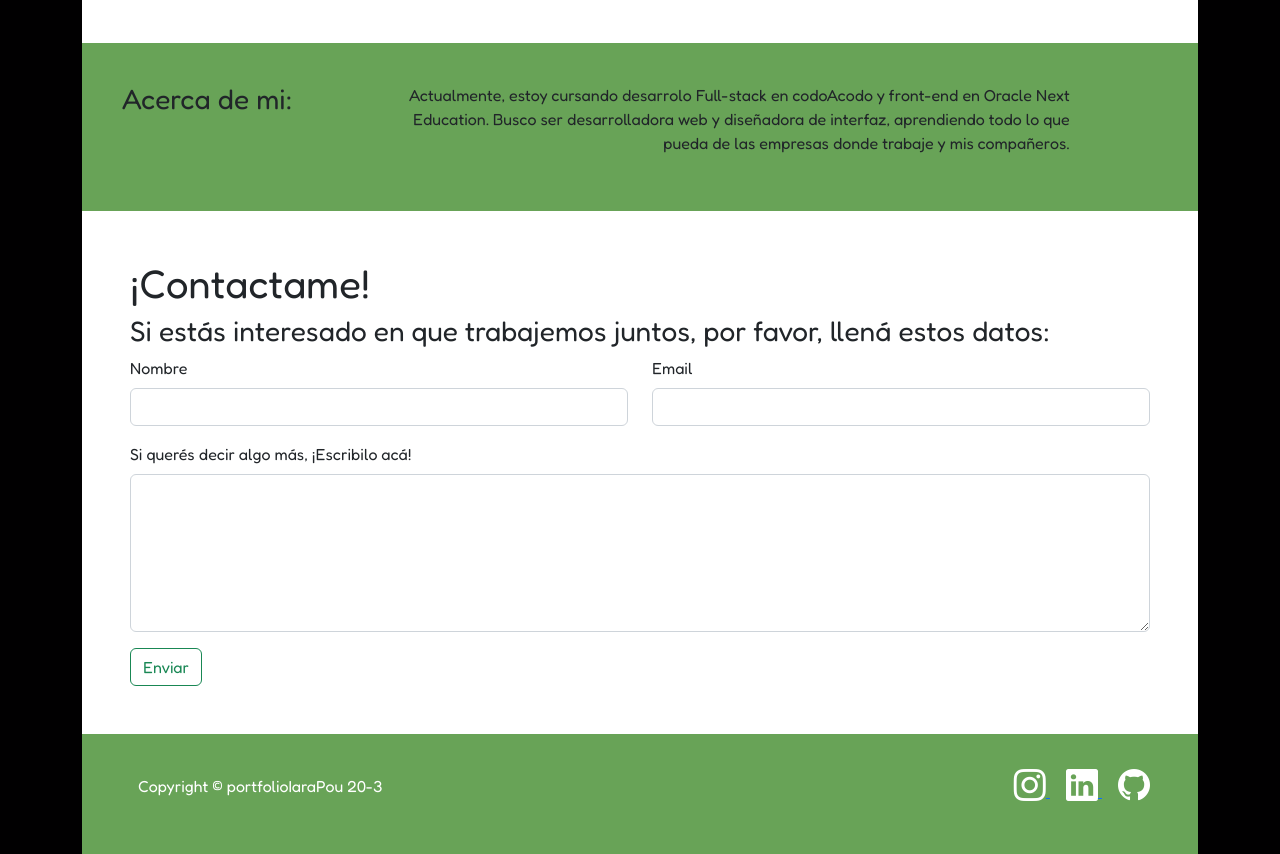
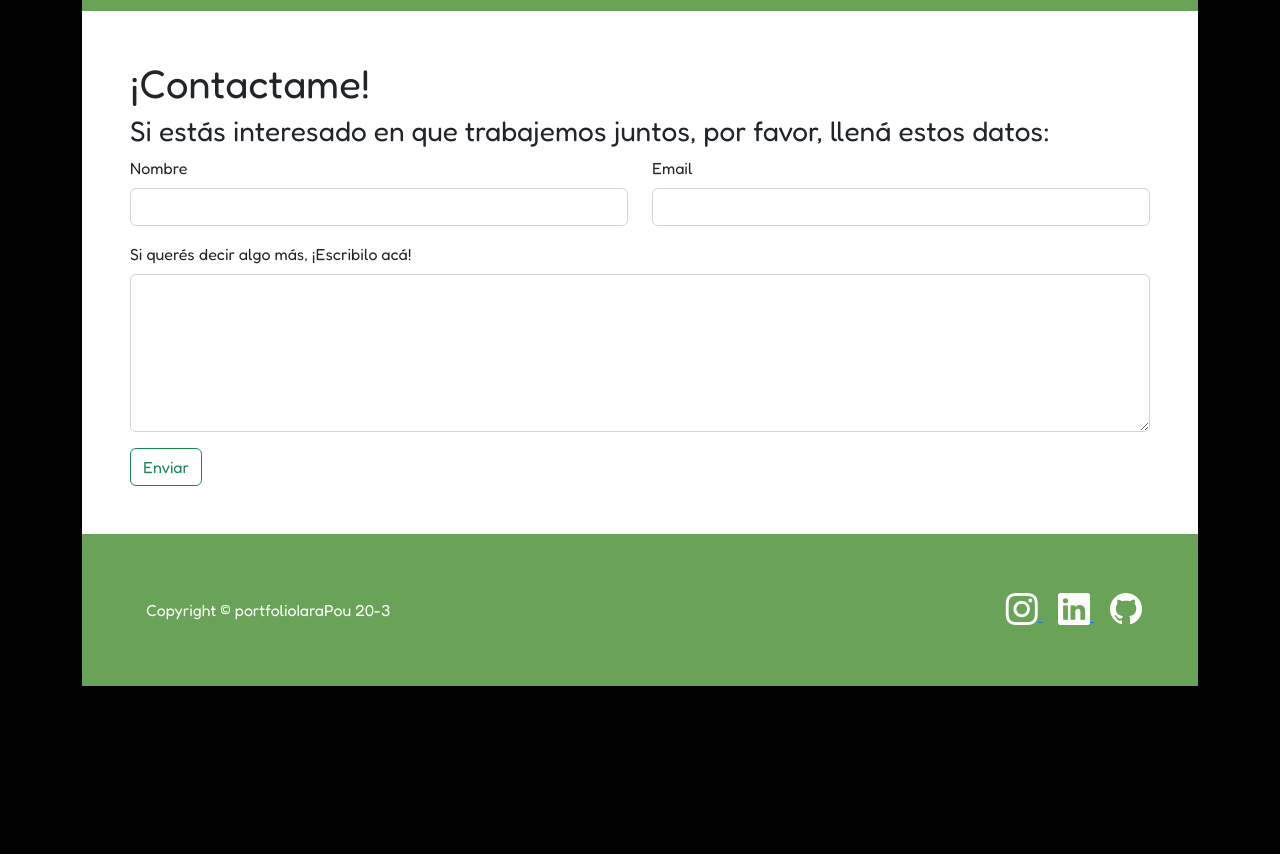
Before and after one commit to Iara-Pou/portfolio, a website: page index.html in a window 1280 px wide. Shown: the part 1158-2012 px from the top of the page. After the commit the page ends 1844 px from the top, so only its background shows below. Drawn offline with nearby package versions, Linux system fonts and the light colour scheme.

Commit message:
Acomoda clases del footer

```diff
--- a/css/estiloPortfolio.css
+++ b/css/estiloPortfolio.css
@@ -3,13 +3,8 @@ body {
     font-family: 'Fredoka', sans-serif;
 }
 
-header h1 {
-    letter-spacing: 3px;
-}
-
 .estilo1 {
     background-color: #68A357;
-    padding: 40px;
 }
 
 #miFoto {
@@ -21,7 +16,6 @@ header h1 {
 #portfolio img {
     border-radius: 15px;
     border: 3px solid #68A357;
-    margin: 10px auto;
     width: 100%;
 }
 
@@ -42,3 +36,4 @@ footer i:hover{
 
 .error{
     border: 2px solid red;
+}
--- a/index.html
+++ b/index.html
@@ -120,8 +120,8 @@
       </div>
     </main>
 
-    <footer class="p-3 pt-0 estilo1">
-        <div class="row d-flex align-items-center p-4">
+    <footer class="p-5 estilo1">
+        <div class="row d-flex align-items-center">
 
           <div class="col-md-7 col-lg-8 text-center text-md-start">
             <div class="p-3 text-white">
--- a/js/script.js
+++ b/js/script.js
@@ -49,8 +49,8 @@ function manejarErrores(errores) {
 
             let textoError = document.createElement("p");
             textoError.textContent = error;
+
             $contenedorErrores.appendChild(textoError);
-
             $contenedorErrores.classList.remove("oculto");
 
         } else {
```
